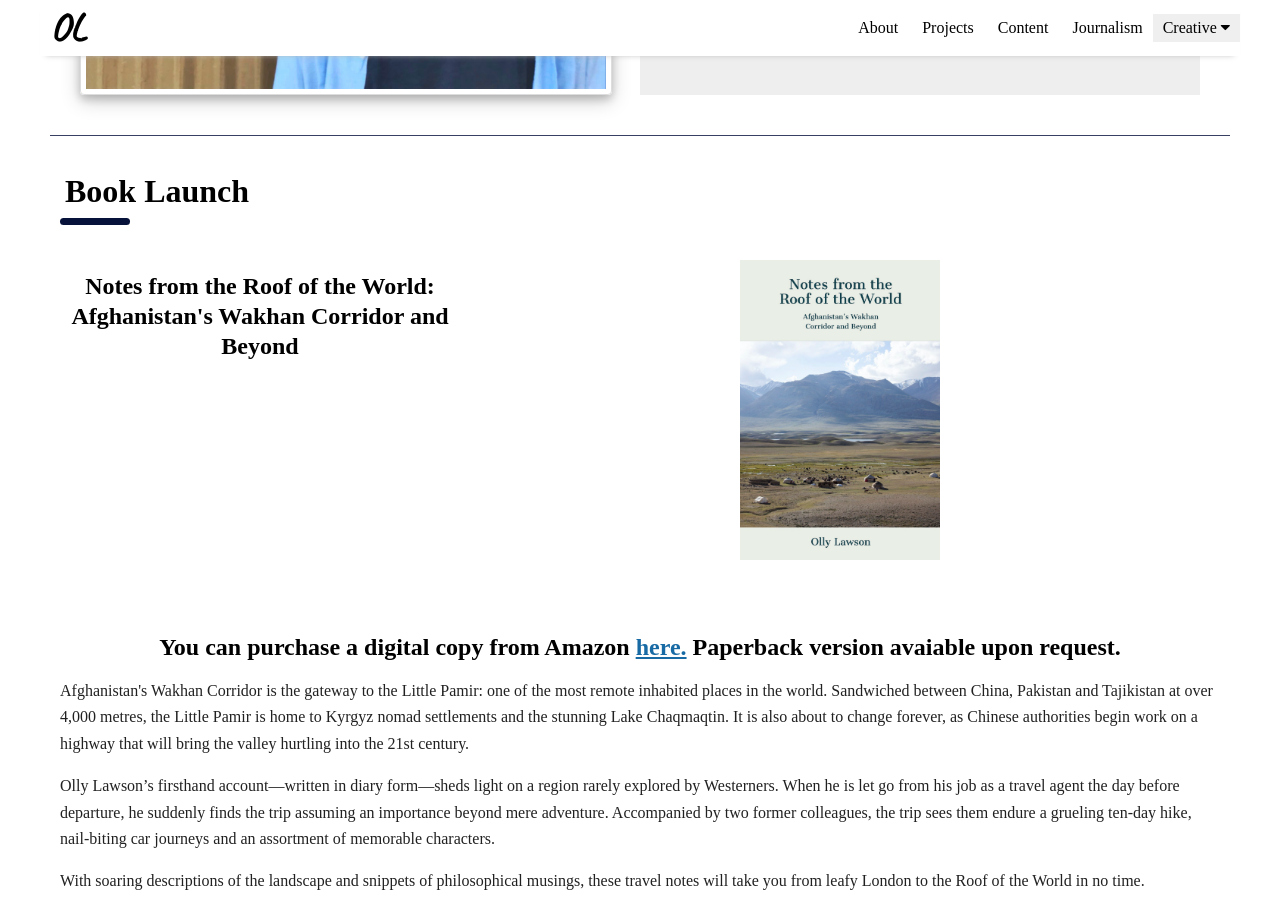
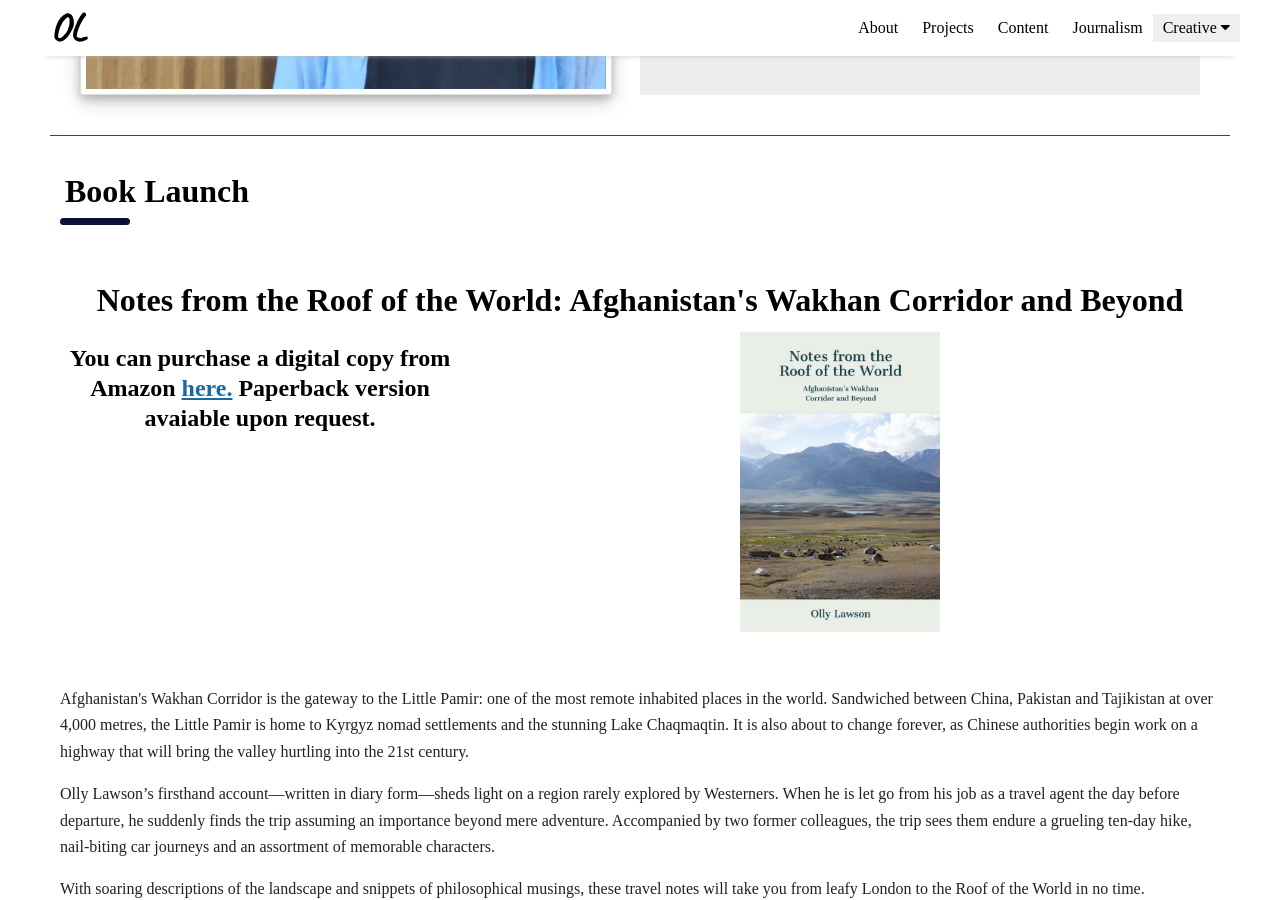
Before and after one commit to ollylawson/ollylawson.github.io, a Jekyll site: the page built from index.html, in a window 1280 px wide and 900 px high, scrolled down 408 px. Built offline with Jekyll 4.4.1, drawn with Linux system fonts in a browser that asks for light colours; nearby versions of some CDN libraries; some web fonts are replaced; the list of posts is cut into pages by our own code.

Commit message:
home layout

```diff
--- a/_layouts/home.html
+++ b/_layouts/home.html
@@ -27,15 +27,15 @@ title: Home
         <h1><b>Book Launch</b></h1>
       </div>
       <div class="book-cover">
-      <h2>Notes from the Roof of the World: Afghanistan's Wakhan Corridor and Beyond</h2>
-        <img src="assets/img/book-cover-page.jpg" alt="Afghanistan-book-cover">
-      </div>
-      <br>
-      <br>
+      <h1>Notes from the Roof of the World: Afghanistan's Wakhan Corridor and Beyond</h1>
       <h2>You can purchase a digital copy from Amazon
         <a href="https://www.amazon.co.uk/Notes-Roof-World-Afghanistans-Corridor-ebook/dp/B07X8Q92YP/ref=sr_1_1?keywords=olly+lawson&qid=1570825342&sr=8-1">here.</a>
         Paperback version avaiable upon request.
       </h2>
+        <img src="assets/img/book-cover-page.jpg" alt="Afghanistan-book-cover">
+      </div>
+      <br>
+
       <div class="book-synopsis">
         <p>Afghanistan's Wakhan Corridor is the gateway to the Little Pamir: one of the most remote inhabited places in the world. Sandwiched between China, Pakistan and Tajikistan at over 4,000 metres, the Little Pamir is home to Kyrgyz nomad settlements and the stunning Lake Chaqmaqtin. It is also about to change forever, as Chinese authorities begin work on a highway that will bring the valley hurtling into the 21st century.
         </p>
```
